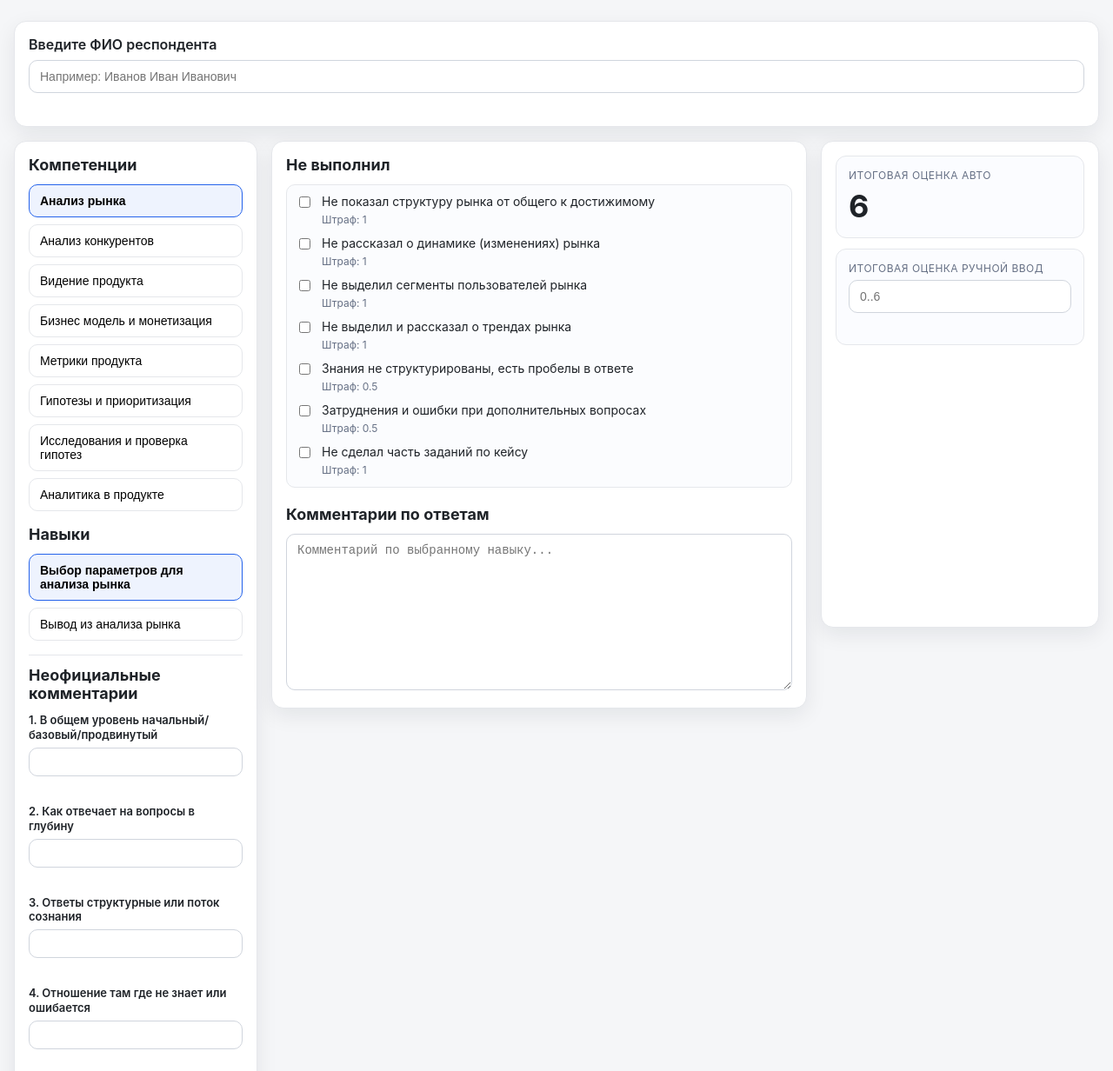
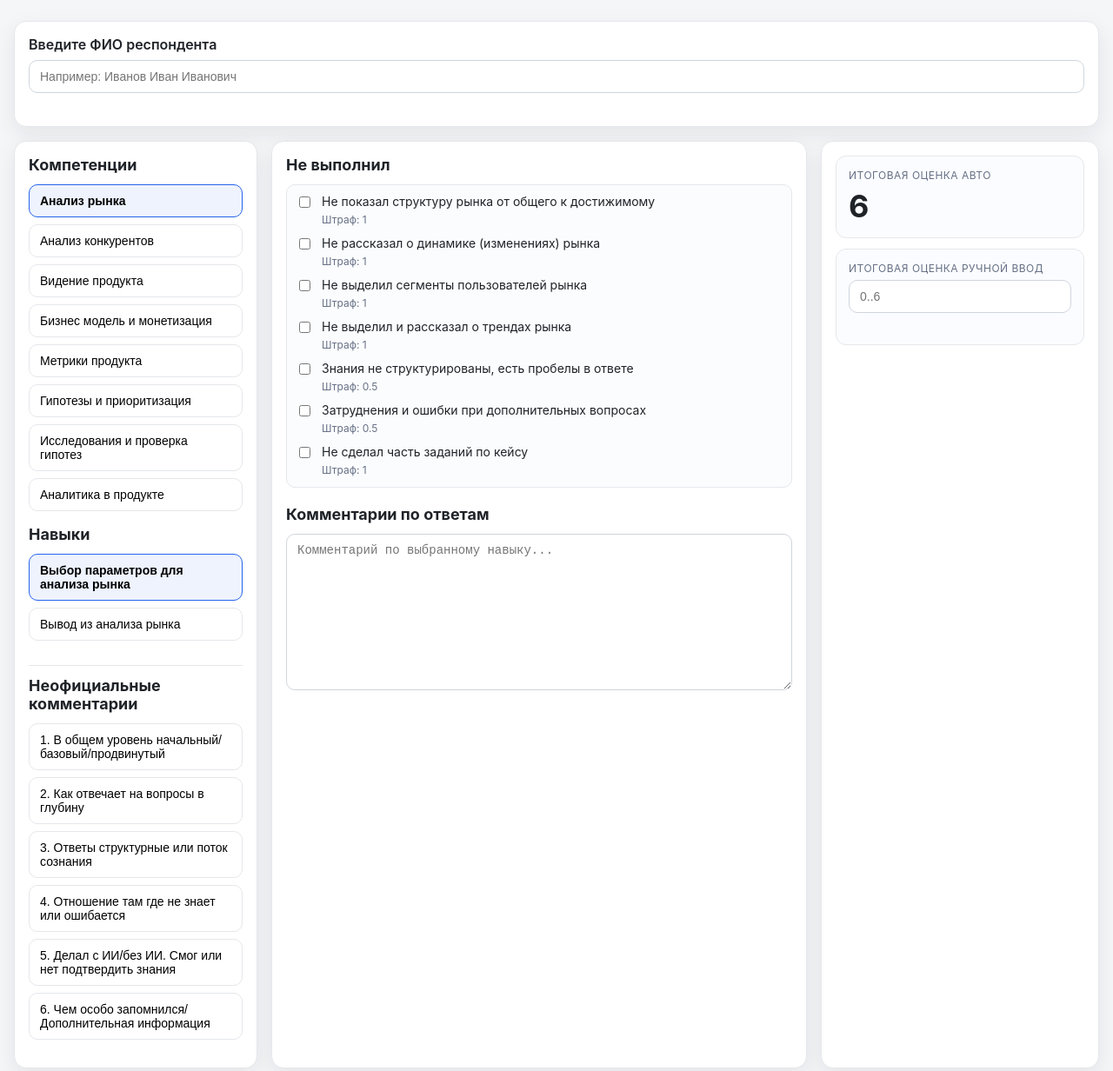
Before and after one commit to Artur7222/ocenka_CPO, a plain HTML site: page index.html in a window 1280 px wide. Shown: the top 1232 px of the page at 87% size. Drawn offline with Linux system fonts and the light colour scheme.

Commit message:
Refine unofficial comments UX to match skill workflow.
Move unofficial comment answering into the center panel on question selection, add completion indicators, and align column heights for a cleaner balanced layout.

Made-with: Cursor

```diff
--- a/index.html
+++ b/index.html
@@ -78,12 +78,14 @@
       display: grid;
       grid-template-columns: 280px 1fr 320px;
       gap: 16px;
-      align-items: start;
+      align-items: stretch;
     }
 
     .left, .center, .right {
-      min-height: 560px;
+      min-height: 620px;
       padding: 16px;
+      display: flex;
+      flex-direction: column;
     }
 
     h2 {
@@ -112,20 +114,29 @@
       border-top: 1px solid var(--border);
     }
 
-    .mini-field {
-      margin-bottom: 10px;
+    .btn-item.invalid {
+      border-color: #fda29b;
+      background: #fff5f4;
     }
 
-    .mini-field label {
-      margin-bottom: 6px;
-      font-size: 13px;
-      font-weight: 600;
-      line-height: 1.3;
+    .btn-item.done {
+      border-color: #b6e7c9;
+      background: #f1fbf5;
     }
 
-    .mini-field input {
-      font-size: 13px;
-      padding: 8px 10px;
+    .question-title {
+      font-size: 14px;
+      color: var(--muted);
+      margin-bottom: 8px;
+      line-height: 1.35;
+    }
+
+    .grow {
+      flex: 1;
+    }
+
+    .hidden {
+      display: none;
     }
 
     .btn-item {
@@ -317,7 +328,7 @@
 
         <div class="subsection">
           <h2>Неофициальные комментарии</h2>
-          <div id="unofficialCommentsList"></div>
+          <div id="unofficialCommentsList" class="list"></div>
         </div>
       </aside>
 
@@ -327,6 +338,13 @@
 
         <h2>Комментарии по ответам</h2>
         <textarea id="commentInput" placeholder="Комментарий по выбранному навыку..."></textarea>
+
+        <div id="unofficialAnswerSection" class="subsection hidden">
+          <h2>Ответ на неофициальный комментарий</h2>
+          <div id="unofficialQuestionTitle" class="question-title"></div>
+          <textarea id="unofficialAnswerInput" class="grow" placeholder="Введите ответ по выбранному вопросу..."></textarea>
+          <div id="unofficialAnswerError" class="error"></div>
+        </div>
       </main>
 
       <aside class="right panel">
@@ -718,6 +736,7 @@
       respondentFullName: "",
       selectedCompetencyId: competencies[0].id,
       selectedSkillId: competencies[0].skills[0].id,
+      selectedUnofficialCommentId: null,
       summaryRows: [],
       unofficialComments: unofficialQuestions.map((question, idx) => ({
         id: `u_${idx + 1}`,
@@ -733,6 +752,10 @@
       competencyList: document.getElementById("competencyList"),
       skillList: document.getElementById("skillList"),
       unofficialCommentsList: document.getElementById("unofficialCommentsList"),
+      unofficialAnswerSection: document.getElementById("unofficialAnswerSection"),
+      unofficialQuestionTitle: document.getElementById("unofficialQuestionTitle"),
+      unofficialAnswerInput: document.getElementById("unofficialAnswerInput"),
+      unofficialAnswerError: document.getElementById("unofficialAnswerError"),
       failList: document.getElementById("failList"),
       commentInput: document.getElementById("commentInput"),
       autoScoreValue: document.getElementById("autoScoreValue"),
@@ -816,25 +839,42 @@
       });
     }
 
+    function getSelectedUnofficialComment() {
+      return state.unofficialComments.find((item) => item.id === state.selectedUnofficialCommentId) || state.unofficialComments[0];
+    }
+
     function renderUnofficialComments() {
       refs.unofficialCommentsList.innerHTML = "";
       state.unofficialComments.forEach((item, idx) => {
-        const wrap = document.createElement("div");
-        wrap.className = "mini-field";
-        wrap.innerHTML = `
-          <label for="unofficial_${idx + 1}">${idx + 1}. ${escapeHtml(item.question)}</label>
-          <input id="unofficial_${idx + 1}" type="text" value="${escapeHtml(item.answer)}" />
-          <div class="error">${item.error || ""}</div>
-        `;
-        const input = wrap.querySelector("input");
-        const errorNode = wrap.querySelector(".error");
-        input.addEventListener("input", (event) => {
-          item.answer = event.target.value;
-          item.error = "";
-          errorNode.textContent = "";
+        const button = document.createElement("button");
+        button.className = "btn-item";
+        if (item.id === state.selectedUnofficialCommentId) button.classList.add("active");
+        if (item.error) button.classList.add("invalid");
+        if (item.answer.trim()) button.classList.add("done");
+        const prefix = item.answer.trim() ? "✓ " : "";
+        button.textContent = `${prefix}${idx + 1}. ${item.question}`;
+        button.addEventListener("click", () => {
+          state.selectedUnofficialCommentId = item.id;
+          renderUnofficialAnswerPanel();
         });
-        refs.unofficialCommentsList.appendChild(wrap);
+        refs.unofficialCommentsList.appendChild(button);
       });
+    }
+
+    function renderUnofficialAnswerPanel() {
+      if (!state.selectedUnofficialCommentId) {
+        refs.unofficialAnswerSection.classList.add("hidden");
+        refs.unofficialQuestionTitle.textContent = "";
+        refs.unofficialAnswerInput.value = "";
+        refs.unofficialAnswerError.textContent = "";
+        return;
+      }
+
+      const selected = getSelectedUnofficialComment();
+      refs.unofficialAnswerSection.classList.remove("hidden");
+      refs.unofficialQuestionTitle.textContent = selected.question;
+      refs.unofficialAnswerInput.value = selected.answer;
+      refs.unofficialAnswerError.textContent = selected.error || "";
     }
 
     function renderFailItems() {
@@ -997,6 +1037,7 @@
 
     function validateBeforeFinish() {
       let isValid = true;
+      let firstMissingId = null;
       state.respondentFullName = refs.fullNameInput.value.trim();
       if (!state.respondentFullName) {
         refs.fullNameError.textContent = "Поле ФИО обязательно для заполнения.";
@@ -1014,12 +1055,17 @@
         const value = item.answer.trim();
         if (!value) {
           item.error = "Это поле обязательно.";
+          if (!firstMissingId) firstMissingId = item.id;
           isValid = false;
         } else {
           item.error = "";
         }
       });
+      if (!isValid && !state.selectedUnofficialCommentId && firstMissingId) {
+        state.selectedUnofficialCommentId = firstMissingId;
+      }
       renderUnofficialComments();
+      renderUnofficialAnswerPanel();
 
       return isValid;
     }
@@ -1037,6 +1083,7 @@
       renderCompetencyList();
       renderSkillList();
       renderUnofficialComments();
+      renderUnofficialAnswerPanel();
       renderCenterPanel();
       renderScorePanel();
     }
@@ -1056,6 +1103,14 @@
       if (refs.fullNameInput.value.trim()) {
         refs.fullNameError.textContent = "";
       }
+    });
+
+    refs.unofficialAnswerInput.addEventListener("input", (event) => {
+      const selected = getSelectedUnofficialComment();
+      selected.answer = event.target.value;
+      selected.error = "";
+      renderUnofficialComments();
+      refs.unofficialAnswerError.textContent = "";
     });
 
     refs.finishBtn.addEventListener("click", () => {
```
